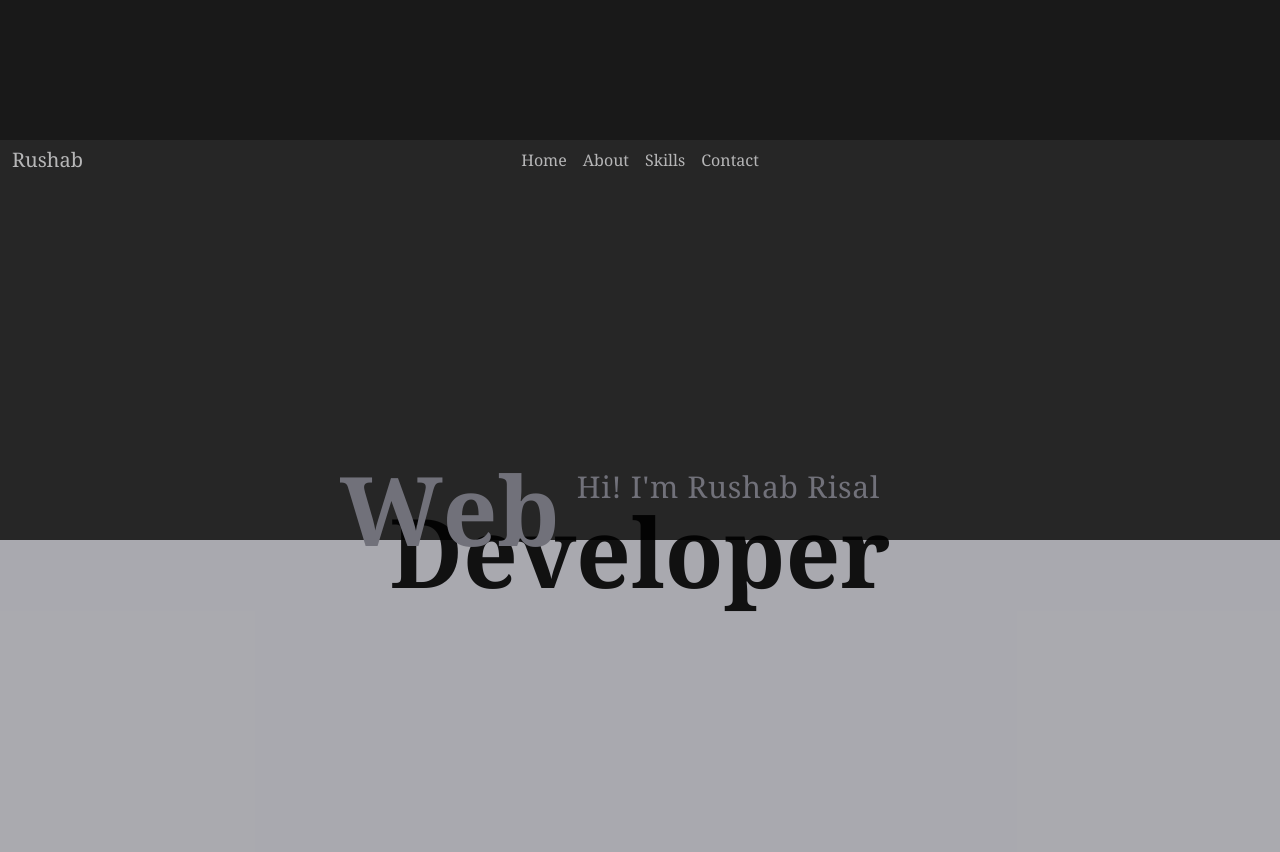
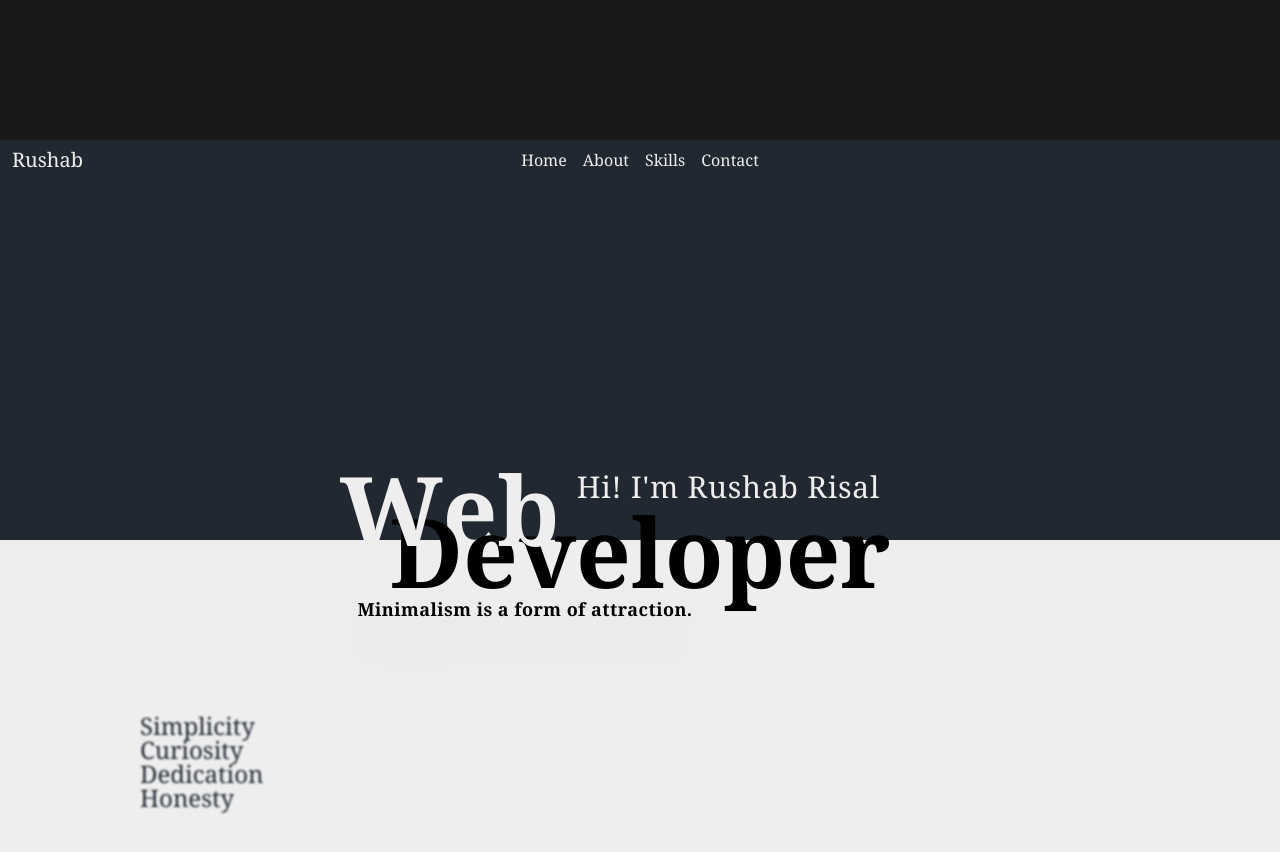
Before and after one commit to RushabRisal/mySite, a React (Vite) app: page / in a window 1280 px wide. Shown: the part 660-1512 px from the top of the page. Built offline with nearby package versions, Linux system fonts and the light colour scheme; a web font is replaced by a local one.

Commit message:
landing page done

```diff
--- a/src/components/Hero.jsx
+++ b/src/components/Hero.jsx
@@ -6,7 +6,7 @@ const Hero = () => {
         <div className=" relative h-full w-full flex flex-col  justify-center items-center  ">
             <Header/>
 
-                <div className="bg-black/85 w-full h-full text-zinc-500 flex items-end font-serif
+                <div className="bg-[#222831] w-full h-full text-[#EEEEEE] flex items-end font-serif
                     justify-center text-6xl md:text-8xl  font-black
                 ">
                     <p className="flex relative justify-start  w-[377px] mb-[-9.9px] md:w-[600px] md:mb-[-17px] ms-2 md:ms-0"><span className="z-10">W</span>e<span className="z-10">b</span>
@@ -14,9 +14,20 @@ const Hero = () => {
                     </p>
 
                 </div>
-                <div className="bg-zinc-500/60 w-full h-full  text-black/90 flex items-start
+                <div className="bg-[#EEEEEE] w-full h-full  text-[
+                    #31363F] flex items-start relative
                     justify-center font-serif text-6xl  md:text-8xl font-black ">
-                    <p className="mt-[-20px] ms-2 md:ms-0 md:mt-[-37px]">Developer</p>
+                    <p className="mt-[-20px] ms-2 md:ms-0 md:mt-[-37px] relative">Developer
+                        <h1 className="absolute bottom-[-1rem] md:bottom-[-1.5rem] md:tracking-wide font-serif left-[-2.5rem] md:left-[-2rem] drop-shadow-2xl text-sm md:text-lg">
+                            Minimalism is a form of attraction.
+                        </h1>
+                    </p>
+                    <ul className="absolute bottom-[120px] md:bottom-[130px] left-[40px] md:left-[140px] text-[24px] blur-[1px] font-serif font-normal text-[#222831]">
+                        <li>Simplicity</li>
+                        <li>Curiosity</li>
+                        <li>Dedication</li>
+                        <li>Honesty</li>
+                    </ul>
                 </div>
         </div>
 
--- a/src/components/Logo.jsx
+++ b/src/components/Logo.jsx
@@ -1,6 +1,6 @@
 const Logo = () => {
     return (
-        <h1 className="md:absolute md:left-0 p-3 font-serif text-xl z-10 flex justify-center items-center text-zinc-100/70">
+        <h1 className="md:absolute md:left-0 p-3 font-serif text-xl z-10 flex justify-center items-center text-[#EEEEEE]">
             Rushab
         </h1>
      );
--- a/src/components/NavContent.jsx
+++ b/src/components/NavContent.jsx
@@ -1,6 +1,6 @@
 const NavContent = () => {
     return (
-        <ul className="hidden md:flex text-zinc-100/70 font-serif text-md">
+        <ul className="hidden md:flex text-[#EEEEEE] font-serif text-md">
             <l className="p-2">Home</l>
             <l className="p-2">About</l>
             <l className="p-2">Skills</l>
```
